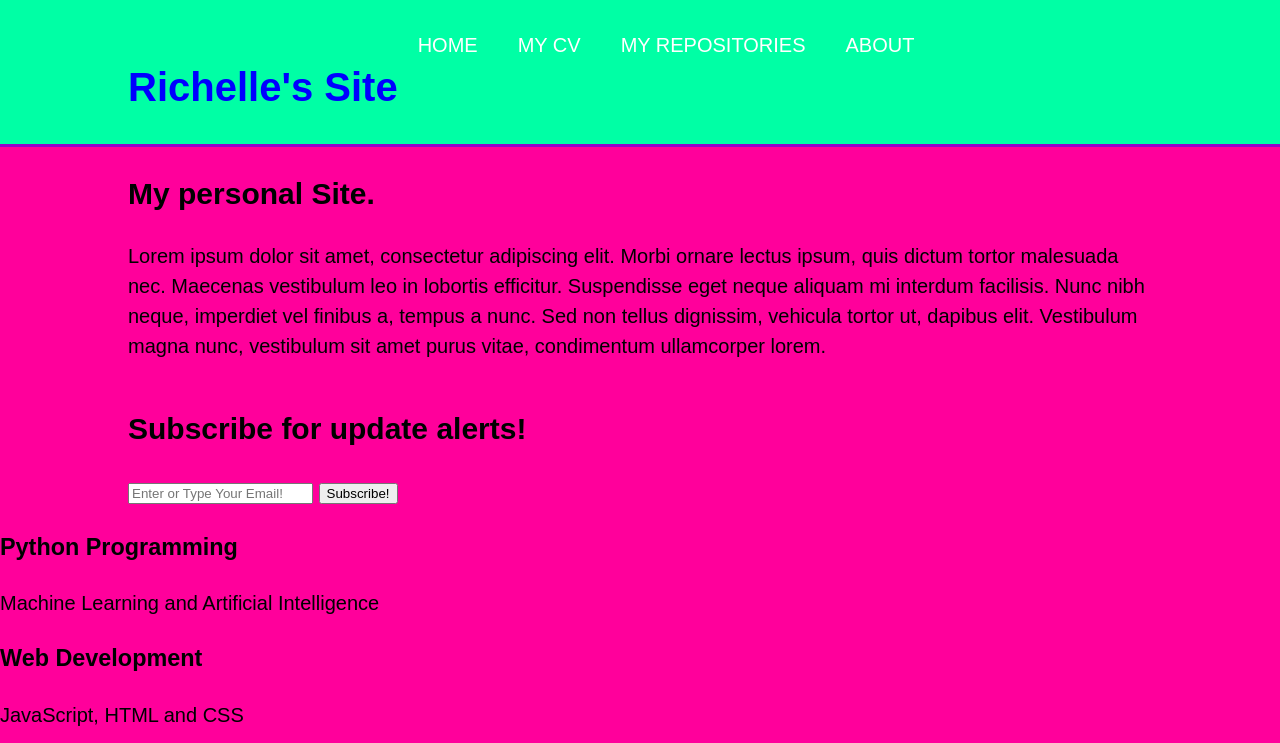
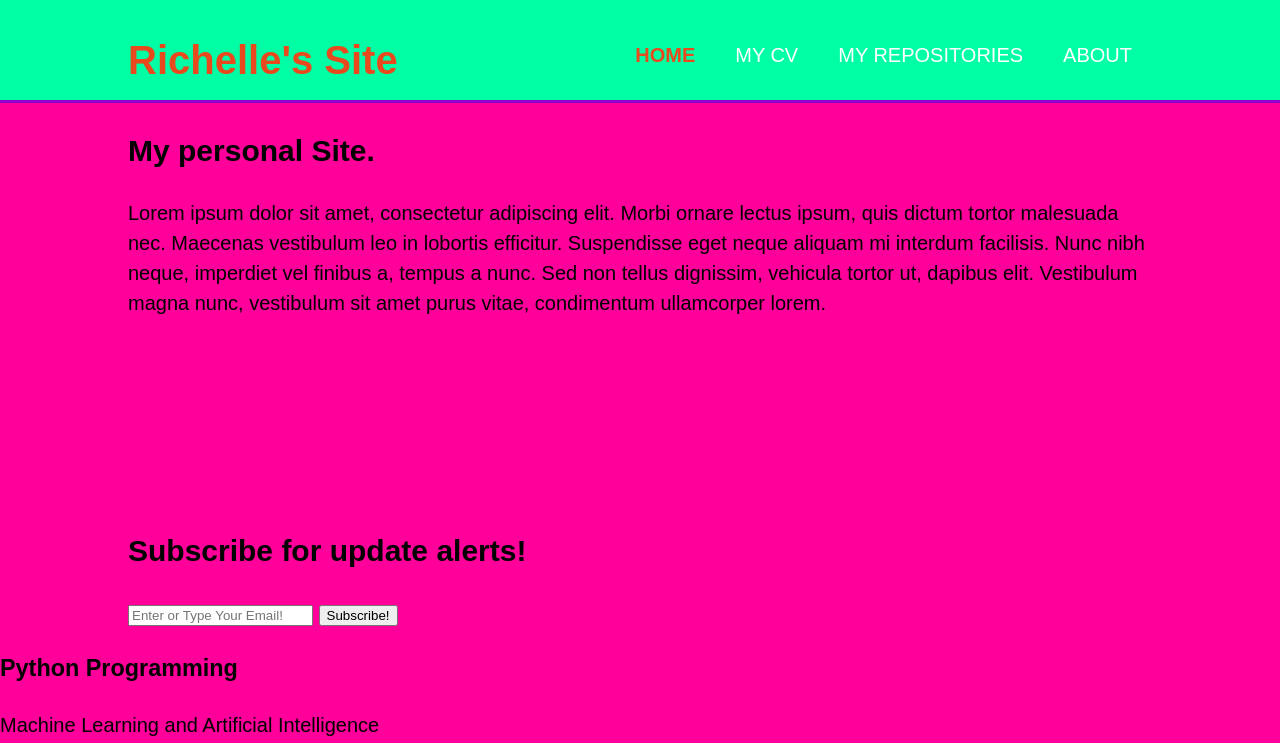
Before and after one commit to RichelleT/DjangoProjects, a Django app: page / in a window 1280 px wide. Shown: the top 743 px of the page. Run offline with Django 3.2, Linux system fonts and the light colour scheme.

Commit message:
updated main.css and home.html

```diff
--- a/Project_One/Alpha/static/Alpha/main.css
+++ b/Project_One/Alpha/static/Alpha/main.css
@@ -7,7 +7,9 @@ body {
 	background-color: rgb(255,0,155);
 }
 
-/* Global - can be put anywhere */
+/*
+Global - can be put anywhere
+*/
 .container {
 	width: 80%;
 	margin: auto;
@@ -45,4 +47,29 @@ header #siteName {
 	float: left;
 }
 
-header #siteName
+header #siteName h1 {
+	margin: 0;
+}
+
+header nav {
+	float:right;
+	margin-top:10px;
+}
+
+header .highlight, header .current a {
+	color: #e8491d;
+	font-weight:bold;
+}
+
+header a:hover {
+	color:#cccccc;
+	font-weight:bold;
+}
+
+/*
+Showcase
+*/
+#showcase {
+	min-height: 400px;
+	background: url('');
+}
--- a/Project_One/Alpha/templates/Alpha/home.html
+++ b/Project_One/Alpha/templates/Alpha/home.html
@@ -22,13 +22,15 @@
 
       <div id="siteName">
         <h1>
+          <span class="highlight">
         Richelle's Site
+          </span>
         </h1>
       </div>
 
       <nav>
         <ul>
-          <li><a href="/">
+          <li class="current"><a href="/">
             Home
           </a>
           </li>
```
